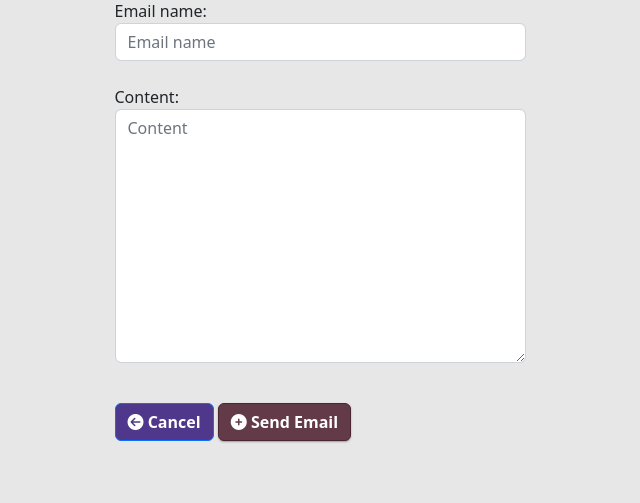
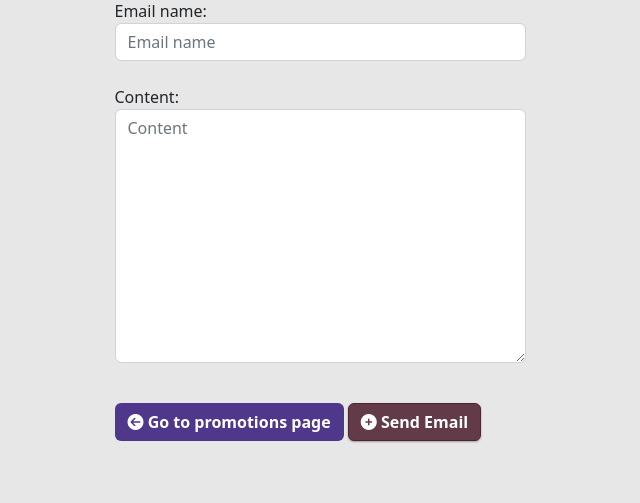
Before and after one commit to IuliiaKonovalova/e-commerce, a Django app: template email_notifications/templates/email_notifications/promo_email_create.html in a window 1280 px wide. Shown: the part 129-632 px from the top of the page, without its empty margins (320-960 px from the left). Run offline with Django 3.2, Linux system fonts and the light colour scheme; the template is opened without the code that fills it: values that come from a table or form of the project are taken from there, others are empty; the visitor is signed in with stand-in values (Sample User, id 1); some libraries are stand-ins or nearby versions.

Commit message:
Change cancel btn and add url to go to promo page

```diff
--- a/email_notifications/templates/email_notifications/promo_email_create.html
+++ b/email_notifications/templates/email_notifications/promo_email_create.html
@@ -21,11 +21,11 @@
         {% csrf_token %}
         {{ form }}
         <div class="form__btns">
-          <a href="#" aria-label="Go to Tags page" class="btn btn-primary btn__cancel">
+          <a href="{% url 'promotions_list' %}" aria-label="Go to Promotions page" class="btn btn__cancel">
             <i class="fas fa-arrow-circle-left"></i>
-            Cancel
+            Go to promotions page
           </a>
-          <button type="submit" class="btn btn-primary btn__add">
+          <button type="submit" class="btn btn__add">
             <i class="fa fa-plus-circle"></i>
             Send Email
           </button>
```
